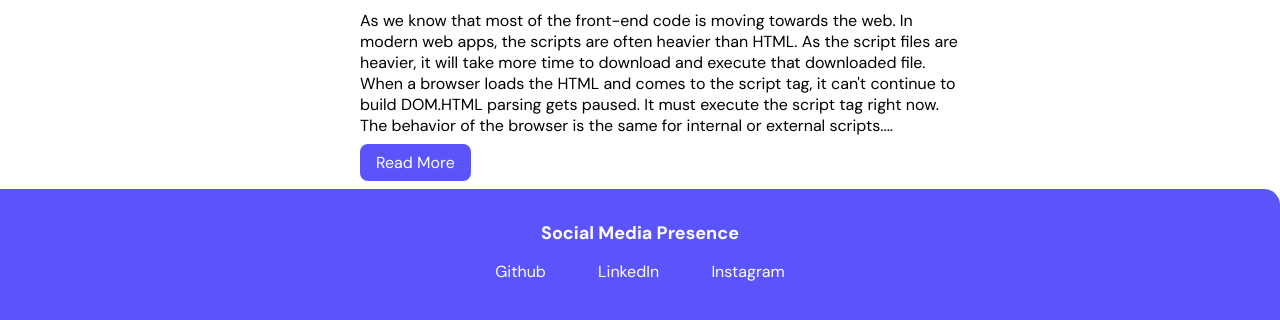
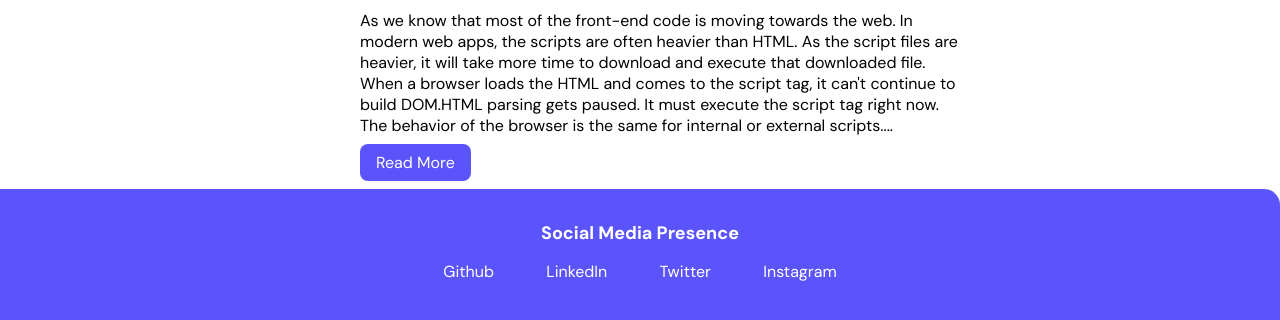
Before and after one commit to ultronjs/Portfolio-Swapnil-Bansal, a plain HTML site: page blogs.html in a window 1280 px wide. Shown: the part 524-844 px from the top of the page. Drawn offline with Linux system fonts and the light colour scheme.

Commit message:
addition of twitter handle

```diff
--- a/blogs.html
+++ b/blogs.html
@@ -56,6 +56,8 @@
             <li class='list-item-inline'><a class='footer-link link'
                     href="https://www.linkedin.com/in/swapnil-bansal">LinkedIn</a></li>
             <li class='list-item-inline'><a class='footer-link link'
+                    href="https://twitter.com/Swapnil18565321">Twitter</a></li>
+            <li class='list-item-inline'><a class='footer-link link'
                     href="https://www.instagram.com/ul7ron/">Instagram</a></li>
         </ul>
     </footer>
```
Also changed, not shown: index.html (+2 -0 lines), projects.html (+2 -0 lines).
